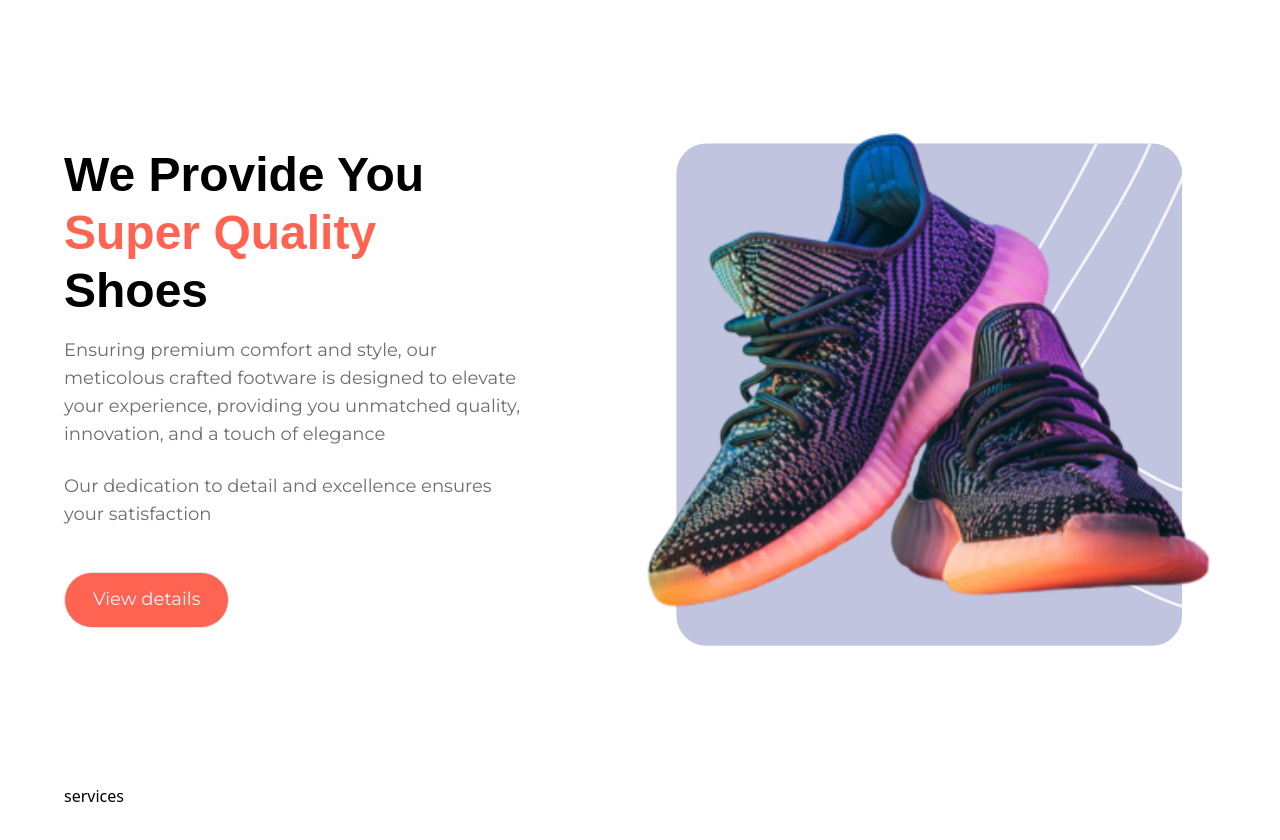
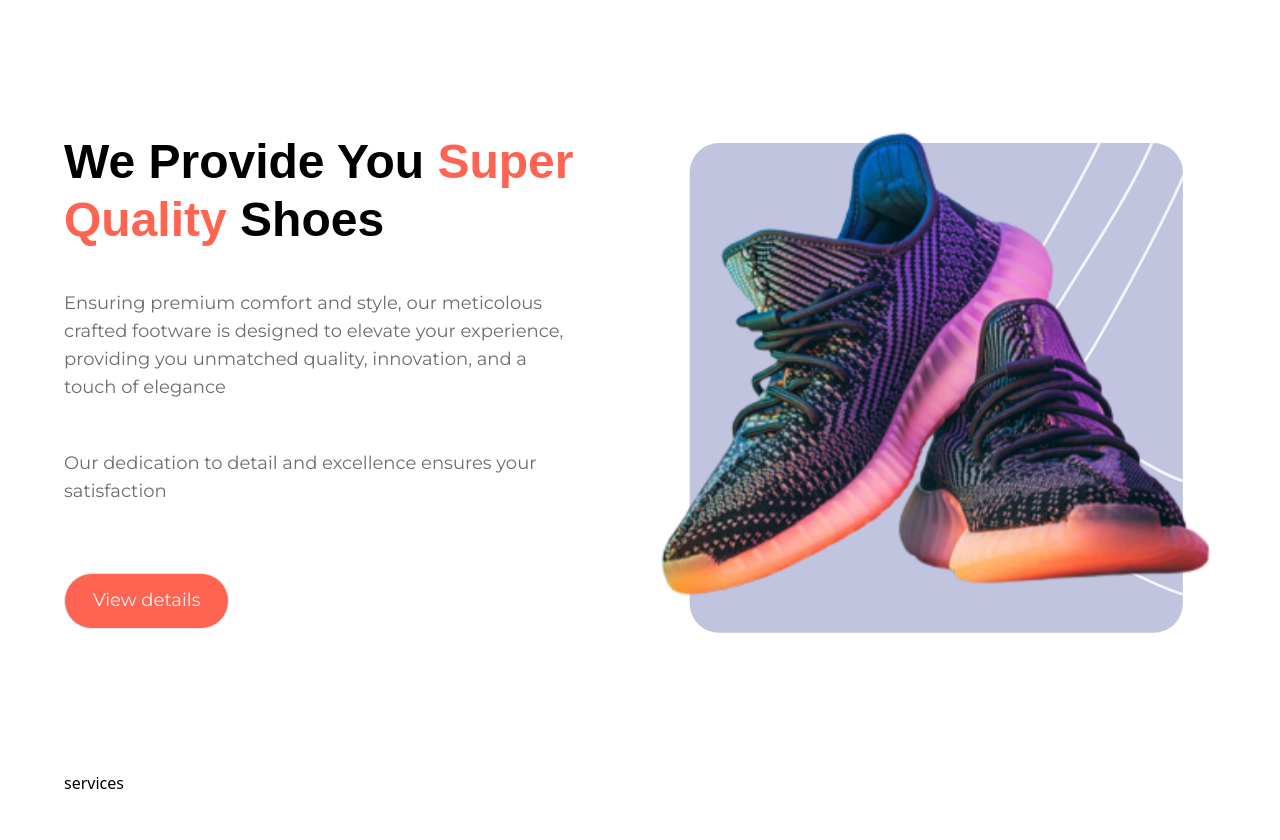
Before and after one commit to trysam/Nike, a React (Vite) app: page / in a window 1280 px wide. Shown: the part 1640-2480 px from the top of the page. Built offline with nearby package versions, Linux system fonts and the light colour scheme; a web font is replaced by a local one.

Commit message:
superQualityUpdate

```diff
--- a/src/component/ProductCard.jsx
+++ b/src/component/ProductCard.jsx
@@ -1,8 +1,8 @@
 import { star } from "../assets/icons";
 const ProductCard = ({ product }) => {
   return (
-    <div className="flex flex-1 flex-col w-full sm:gap-1.5 ">
-      <img src={product.imgURL} alt={product.name} height={350} width={420} />
+    <div className="flex flex-1 flex-col  w-full sm:gap-1.5 ">
+      <img src={product.imgURL} alt={product.name} height={400} width={500} />
       <div className="flex justify-start items-center gap-2.5">
         <img src={star} alt="rating" height={24} width={24} />{" "}
         <p className="font-montserrat leading-normal text-xl text-slate-gray">
--- a/src/sections/superQuality.jsx
+++ b/src/sections/superQuality.jsx
@@ -4,28 +4,27 @@ const SuperQuality = () => {
   return (
     <section
       id="about-us"
-      className="flex justify-between items-center max-lg:flex-col gap-10 w-full"
+      className="flex justify-between items-center lg:flex-row flex-col gap-10 w-full max-container"
     >
-      <div className="flex flex-1 justify-start items-center gap-6">
-        <diV className="relative flex flex-col xl:w-2/5 justify-center items-start w-full max-xl:padding-x ">
+      <div className="flex flex-1 flex-col justify-center items-start gap-6">
         <h2 className="font-palanquin text-4xl capitalize font-bold max lg:max-w-lg">
           We provide you
           <span className="text-coral-red"> super </span>
           <span className="text-coral-red">quality </span>Shoes
         </h2>
         <p className="mt-4 lg:max-w-lg info-text">
-            Ensuring premium comfort and style, our meticolous crafted footware
-            is designed to elevate your experience, providing you unmatched
-            quality, innovation, and a touch of elegance
+          Ensuring premium comfort and style, our meticolous crafted footware is
+          designed to elevate your experience, providing you unmatched quality,
+          innovation, and a touch of elegance
         </p>
         <p className="mt-6 lg:max-w-lg info-text">
           Our dedication to detail and excellence ensures your satisfaction
         </p>
-          <div className="mt-11">
+        <div className="mt-11 ">
           <Button label="View details" />
         </div>
-        </diV>
-        <div className="flex flex-1 justify-end items-center">
+      </div>
+      <div className="flex-1 flex justify-center items-center">
         <img
           src={shoe8}
           alt="Super Product"
@@ -34,7 +33,6 @@ const SuperQuality = () => {
           className="object-contain"
         />
       </div>
-      </div>
     </section>
   );
 };
```
Lines whose indentation alone changed are shown as unchanged.
